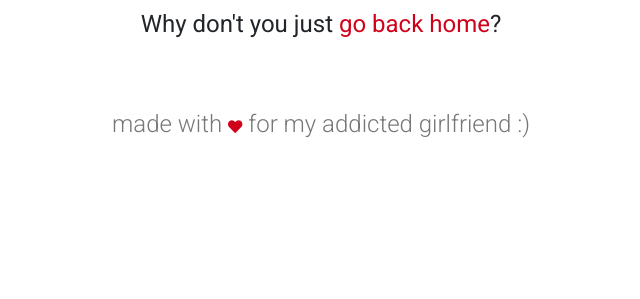
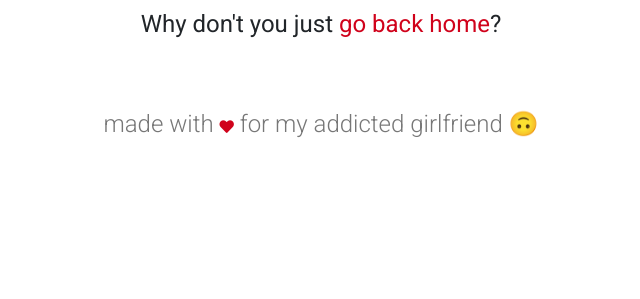
Before and after one commit to mikulatomas/gillovny, a Flask app: template templates/404.html in a window 1280 px wide. Shown: the part 501-800 px from the top of the page, without its empty margins (319-959 px from the left). Run offline with Flask 2, Linux system fonts and the light colour scheme; the template is opened without the code that fills it, so the values that code supplies are empty; style sheets or scripts are compiled from the project's sources; some libraries are stand-ins or nearby versions.

Commit message:
Add smile to the footer

```diff
--- a/templates/footer.html
+++ b/templates/footer.html
@@ -1,3 +1,3 @@
 <div class="container">
-<p>made with <i class="fas fa-heart"></i> for my addicted girlfriend :)</p>
+<p>made with <i class="fas fa-heart"></i> for my addicted girlfriend 🙃</p>
 </div>
```
